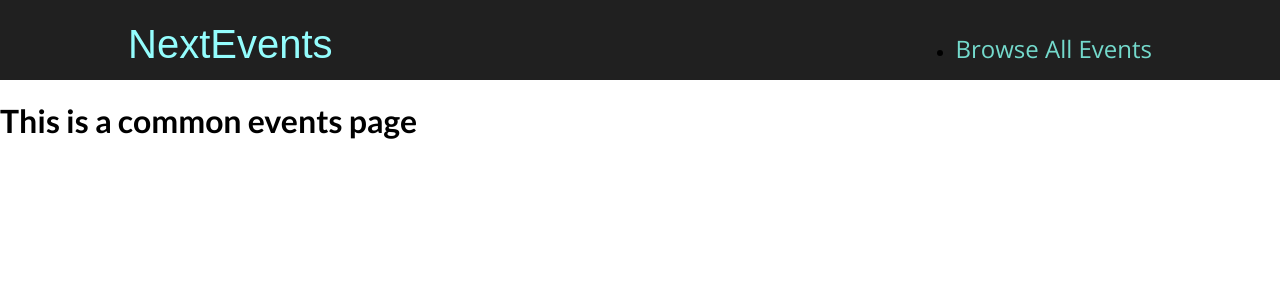
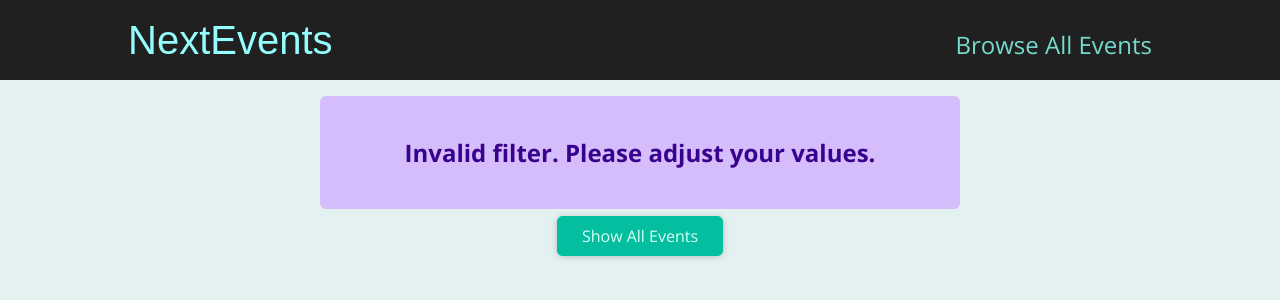
Before and after one commit to GGSMNandathilaka/nextjs-code, a Next.js app in the folder nextjs-course/: page /events/e2 in a window 1280 px wide. Shown: the top 300 px of the page. Built offline with nearby package versions, Linux system fonts and the light colour scheme.

Commit message:
Extract data on the catch-all page

```diff
--- /dev/null
+++ b/nextjs-course/components/events/results-title.js
@@ -0,0 +1,20 @@
+import Button from '../ui/button';
+import classes from './results-title.module.css';
+
+function ResultsTitle(props) {
+  const { date } = props;
+
+  const humanReadableDate = new Date(date).toLocaleDateString('en-US', {
+    month: 'long',
+    year: 'numeric',
+  });
+
+  return (
+    <section className={classes.title}>
+      <h1>Events in {humanReadableDate}</h1>
+      <Button link='/events'>Show all events</Button>
+    </section>
+  );
+}
+
+export default ResultsTitle;
--- /dev/null
+++ b/nextjs-course/components/events/results-title.module.css
@@ -0,0 +1,6 @@
+.title {
+  margin: 2rem auto;
+  width: 90%;
+  max-width: 40rem;
+  text-align: center;
+}
--- /dev/null
+++ b/nextjs-course/components/ui/error-alert.js
@@ -0,0 +1,7 @@
+import classes from './error-alert.module.css';
+
+function ErrorAlert(props) {
+  return <div className={classes.alert}>{props.children}</div>;
+}
+
+export default ErrorAlert;
--- /dev/null
+++ b/nextjs-course/components/ui/error-alert.module.css
@@ -0,0 +1,12 @@
+.alert {
+  margin: 1rem auto;
+  padding: 1rem 2rem;
+  width: 90%;
+  max-width: 40rem;
+  background-color: #d5bdfc;
+  color: #38028d;
+  font-weight: bold;
+  font-size: 1.5rem;
+  text-align: center;
+  border-radius: 6px;
+}
--- a/nextjs-course/pages/events/[...slug].js
+++ b/nextjs-course/pages/events/[...slug].js
@@ -1,8 +1,66 @@
+import { useRouter } from "next/router";
+import { Fragment } from "react";
+import EventList from "../../components/events/event-list";
+import ResultsTitle from "../../components/events/results-title";
+import Button from "../../components/ui/button";
+import ErrorAlert from "../../components/ui/error-alert";
+import { getFilteredEvents } from "../../data/data";
+
 function FilteredEventsPage() {
+  const router = useRouter();
+
+  const params = router.query.slug;
+
+  if (!params) {
+    return <p className="center">Loading...</p>;
+  }
+
+  const filteredYear = +params[0];
+  const filteredMonth = +params[1];
+
+  if (
+    isNaN(filteredYear) ||
+    isNaN(filteredMonth) ||
+    filteredYear > 2030 ||
+    filteredYear < 2020 ||
+    filteredMonth < 1 ||
+    filteredMonth > 12
+  ) {
+    return (
+      <Fragment>
+        <ErrorAlert>
+          <p>Invalid filter. Please adjust your values.</p>
+        </ErrorAlert>
+        <div className="center">
+          <Button link="/events">Show All Events</Button>
+        </div>
+      </Fragment>
+    );
+  }
+
+  const filteredEvents = getFilteredEvents({
+    year: filteredYear,
+    month: filteredMonth,
+  });
+
+  if (!filteredEvents || filteredEvents.length === 0) {
+    return (
+      <Fragment>
+        <ErrorAlert>
+          <p>No events found for the choosen filter !</p>
+        </ErrorAlert>
+        <div className="center">
+          <Button link="/events">Show All Events</Button>
+        </div>
+      </Fragment>
+    );
+  }
+
   return (
-    <div>
-      <h1>This is a common events page</h1>
-    </div>
+    <Fragment>
+      <ResultsTitle date={`${filteredYear}-${filteredMonth}`} />
+      {filteredEvents && <EventList events={filteredEvents}></EventList>}
+    </Fragment>
   );
 }
 
--- a/nextjs-course/styles/globals.css
+++ b/nextjs-course/styles/globals.css
@@ -1,12 +1,14 @@
-@import url("https://fonts.googleapis.com/css2?family=Lato:wght@700&family=Open+Sans:wght@400;700&display=swap");
+@import url("https://fonts.googleapis.com/css2?family=Lato:wght@400;700&family=Open+Sans:wght@400;700&display=swap");
 
 * {
   box-sizing: border-box;
 }
 
 body {
+  margin: 0;
   font-family: "Open Sans", "Lato", sans-serif;
-  margin: auto;
+  color: #414141;
+  background-color: #e4f1f1;
 }
 
 h1,
@@ -16,4 +18,16 @@
 h5,
 h6 {
   font-family: "Lato", sans-serif;
+  color: #2b2b2b;
 }
+
+ul {
+  list-style: none;
+  margin: 0;
+  padding: 0;
+}
+
+.center {
+  margin: auto;
+  text-align: center;
+}
```
Also changed, not shown: nextjs-course/pages/events/[eventId].js (+6 -1 lines).
